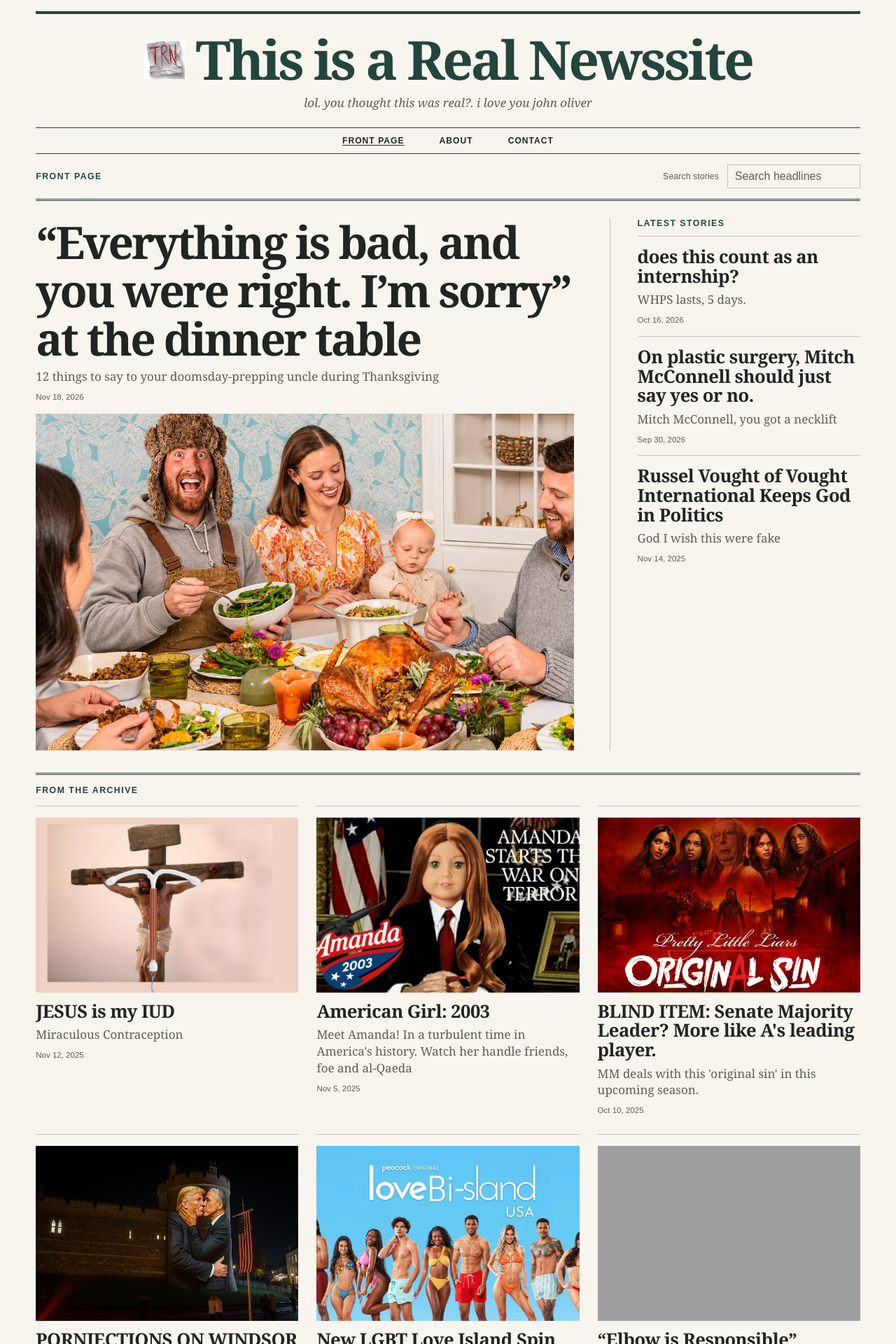
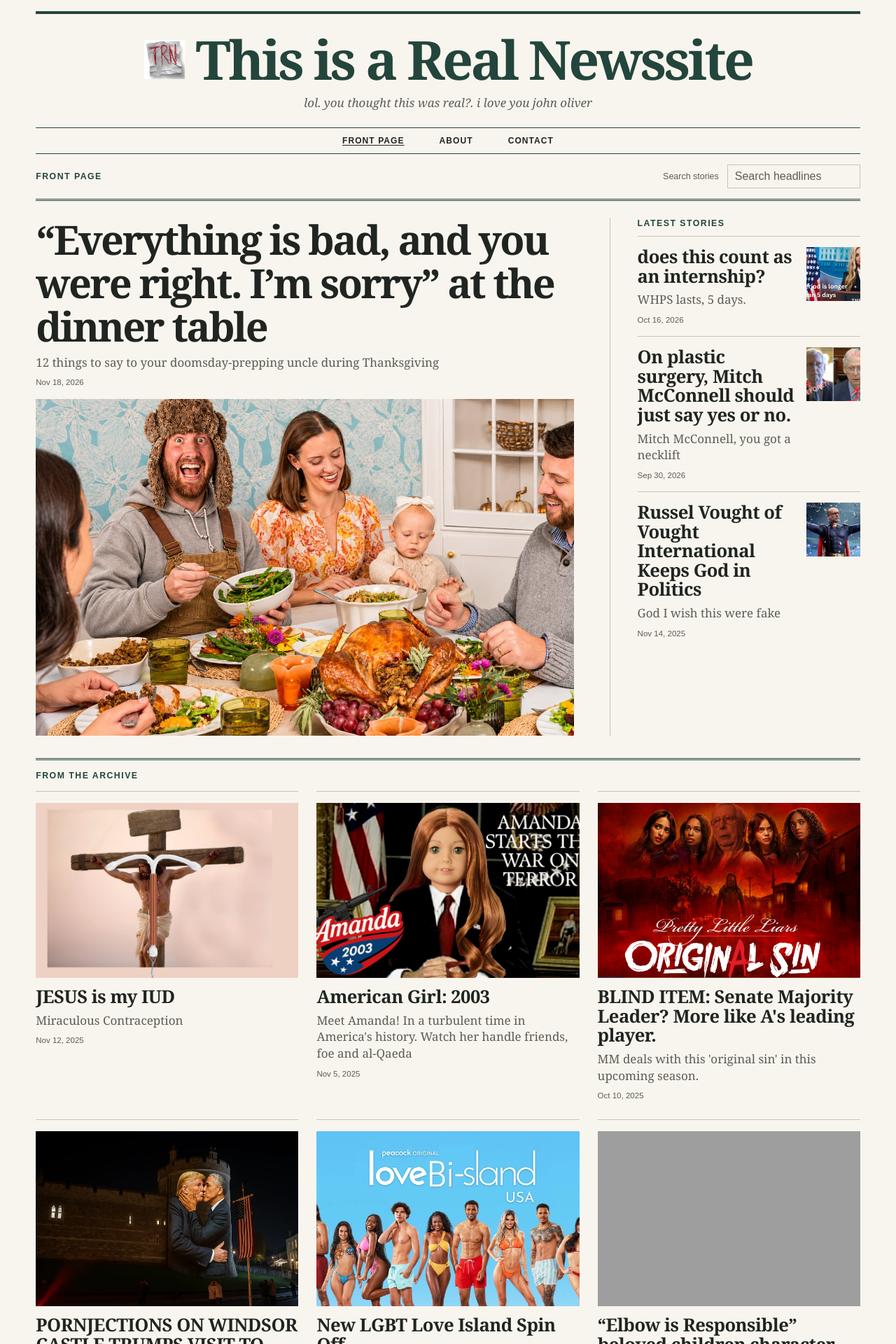
Before and after one commit to emiliabronk/news, a Jekyll site: the page built from index.html, in a window 1280 px wide. Shown: the top 1920 px of the page at 70% size. Built offline with Jekyll 4.4.1, drawn with Linux system fonts in a browser that asks for light colours; grey boxes are pictures that could not be loaded.

Commit message:
Add Latest Stories thumbnails and refine lead headline size

```diff
--- a/_includes/story.html
+++ b/_includes/story.html
@@ -2,8 +2,8 @@
 {% assign summary = story.standfirst | default: story.excerpt | strip_html | strip_newlines %}
 <article class="story story--{{ include.style }}" data-post data-title="{{ story.title | escape }}" data-standfirst="{{ summary | escape }}">
   <a class="story-link" href="{{ story.url | relative_url }}">
-    {% if story.cover and include.style != 'brief' %}
-      <img class="story-image{% if story.cover_uncropped %} story-image--uncropped{% endif %}" src="{{ story.cover | relative_url }}" alt="{{ story.cover_alt | escape }}"{% if include.style != 'lead' %} loading="lazy"{% endif %}>
+    {% if story.cover %}
+      <img class="story-image{% if story.cover_uncropped and include.style != 'brief' %} story-image--uncropped{% endif %}" src="{{ story.cover | relative_url }}" alt="{{ story.cover_alt | escape }}"{% if include.style != 'lead' %} loading="lazy"{% endif %}>
     {% endif %}
     <div class="story-copy">
       {% if include.style == 'lead' %}
--- a/assets/css/style.css
+++ b/assets/css/style.css
@@ -40,13 +40,16 @@ a:focus-visible, input:focus-visible { outline: 2px solid var(--green); outline-
 .story--brief { padding: 15px 0; }
 .story--brief + .story--brief { border-top: 1px solid var(--rule); }
 .story h2, .story h3 { margin: 0; line-height: 1.08; overflow-wrap: anywhere; }
-.story h2 { font-size: clamp(2.3rem, 5vw, 4.5rem); letter-spacing: -.045em; }
+.story h2 { font-size: clamp(2.1rem, 4.5vw, 4rem); letter-spacing: -.045em; }
 .story h3 { font-size: clamp(1.35rem, 2vw, 1.75rem); letter-spacing: -.02em; }
 .story p { margin: 8px 0; color: var(--muted); line-height: 1.4; }
 .story time { display: block; margin-top: 11px; color: var(--muted); font: .72rem/1.2 var(--sans); }
 .story-link { display: block; text-decoration: none; }
 .story-link:hover :is(h2,h3) { text-decoration: underline; text-decoration-thickness: 1px; }
 .story-image { width: 100%; aspect-ratio: 3 / 2; object-fit: cover; background: #e7e3d9; margin-bottom: 13px; }
+.story--brief .story-link { display: flex; flex-direction: row-reverse; align-items: flex-start; gap: 12px; }
+.story--brief .story-copy { flex: 1; min-width: 0; }
+.story--brief .story-image { flex: none; width: clamp(60px, 6vw, 88px); aspect-ratio: 1; margin: 0; }
 .story--lead .story-link { display: flex; flex-direction: column-reverse; align-items: flex-start; gap: 16px; }
 .story--lead .story-image { max-height: 500px; aspect-ratio: 16 / 10; margin: 0; }
 .story .story-image--uncropped { aspect-ratio: auto; max-height: none; }
```
